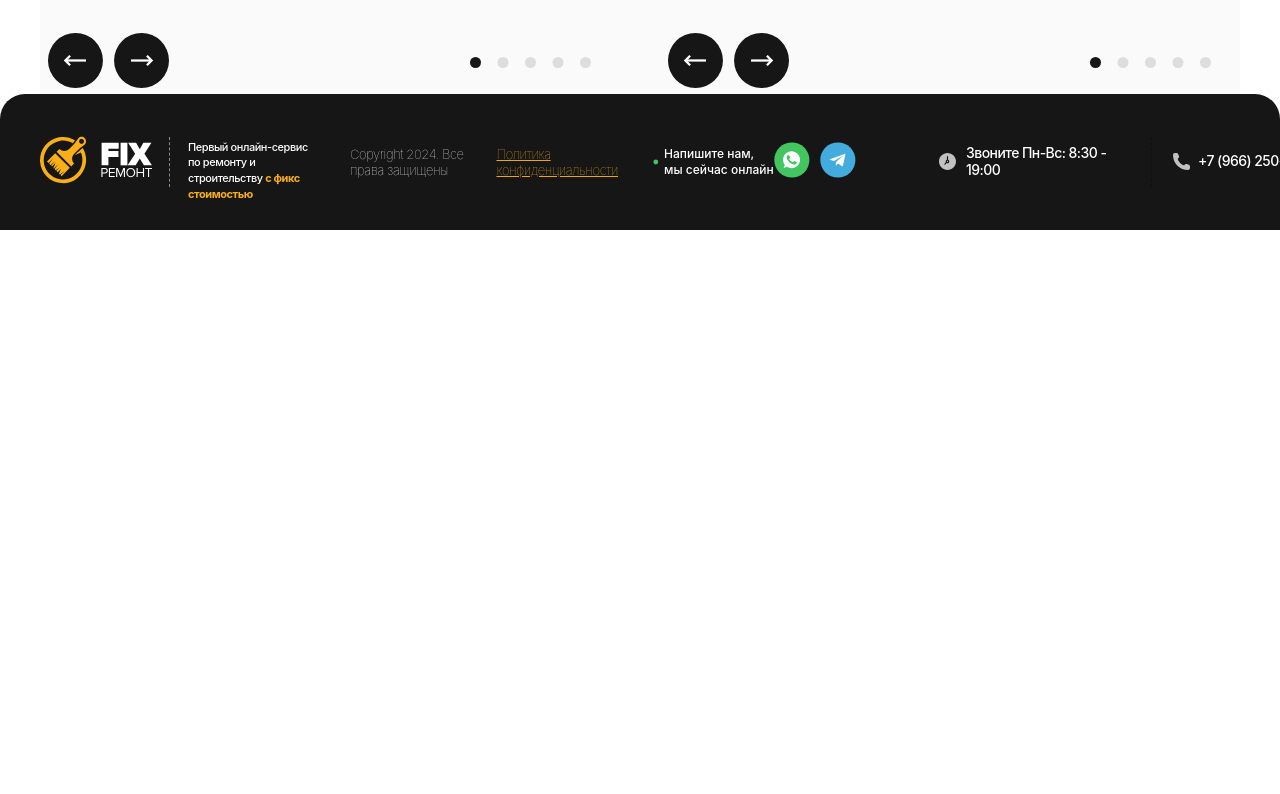
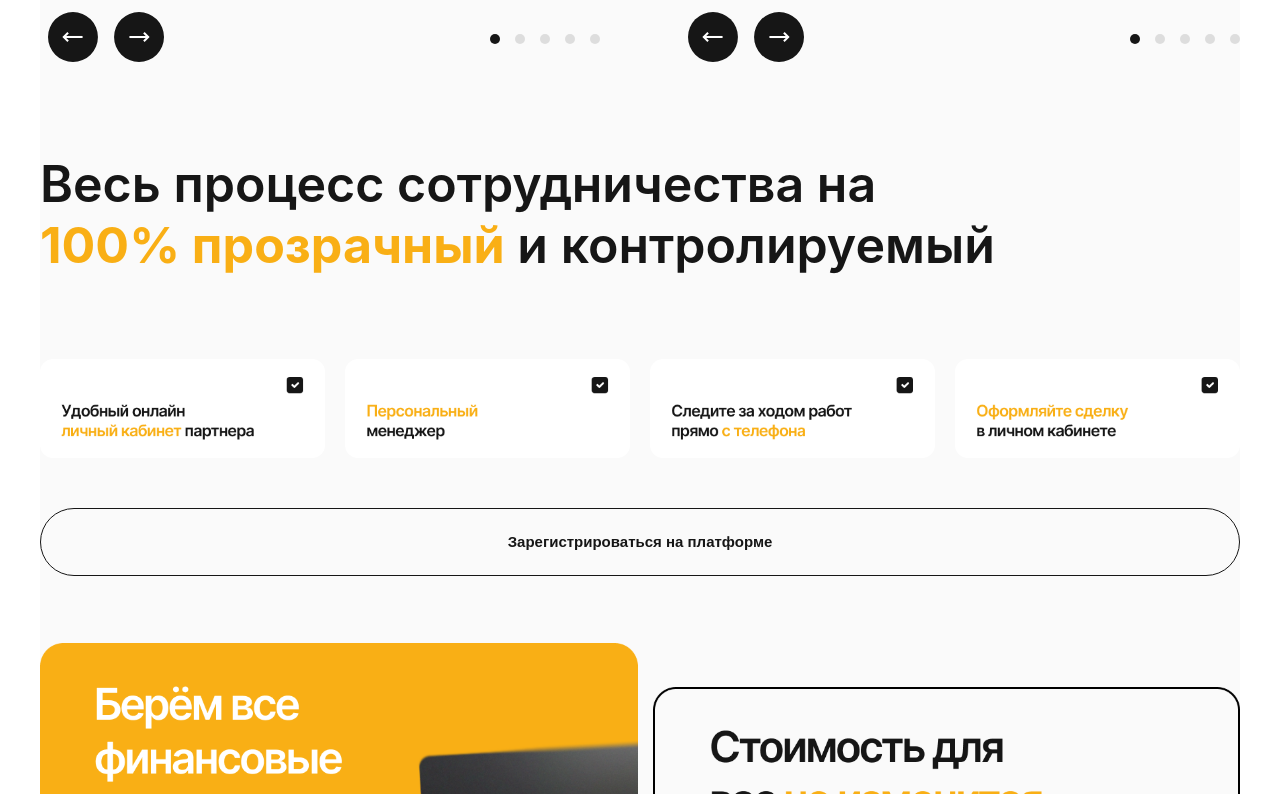
Before and after one commit to projacktor/FixR, a React (Vite) app: page /partnership in a window 1280 px wide. Shown: the part 3586-4380 px from the top of the page. Before the commit the page ends 3816 px from the top, so only its background shows below. Built offline with nearby package versions, Linux system fonts and the light colour scheme.

Commit message:
Add Transparency widget

```diff
--- a/src/components/widgets/Organization gallery/style.scss
+++ b/src/components/widgets/Organization gallery/style.scss
@@ -13,10 +13,10 @@
     display: flex;
     flex-direction: column;
     gap: 2rem;
-    width: 45%;
+    width: 50%;
 
     img {
-      width: 110%;
+      width: 100%;
     }
   }
 
--- /dev/null
+++ b/src/components/widgets/Transparency/Transperency.jsx
@@ -0,0 +1,21 @@
+import React from 'react';
+
+import "./style.scss";
+
+import CheckButton from "../../shared/buttons/CheckButton/CheckButton.jsx";
+
+import transparencyBullets from "../../../../public/assets/img/transparencyBullets.png"
+
+function Transparency() {
+    return (
+        <div className="transparency">
+            <h1>Весь процесс сотрудничества на <b>100% прозрачный</b> и контролируемый</h1>
+            <img alt="transparancy_bullets" src={transparencyBullets}/>
+            <div id="button_container">
+                <CheckButton text="Зарегистрироваться на платформе"/>
+            </div>
+        </div>
+    );
+}
+
+export default Transparency;
--- /dev/null
+++ b/src/components/widgets/Transparency/style.scss
@@ -0,0 +1,19 @@
+.transparency {
+  display: flex;
+  flex-direction: column;
+  align-items: flex-start;
+  gap: 50px;
+  width: 100%;
+
+  h1 {
+    width: 60rem;
+  }
+
+  img {
+    width: 100%
+  }
+
+  #button_container {
+    width: 100%;
+  }
+}
--- a/src/pages/Partnership/Partnership.jsx
+++ b/src/pages/Partnership/Partnership.jsx
@@ -10,6 +10,8 @@ import Planner from "../../components/widgets/Planner/Planner.jsx";
 import linkImg from "../../../public/assets/svg/linkImg.svg";
 import plannerImage from "../../../public/assets/img/plannerImage2.png";
 import OrganizationGallery from "../../components/widgets/Organization gallery/OrganizationGallery.jsx";
+import Transparency from "../../components/widgets/Transparency/Transperency.jsx";
+import Risk from "../../components/widgets/Risk/Risk.jsx";
 
 function Partnership() {
     return (
@@ -69,6 +71,10 @@ function Partnership() {
             />
 
             <OrganizationGallery/>
+
+            <Transparency/>
+
+            <Risk/>
         </main>
     );
 }
```
Also changed, not shown: public/assets/img/transparencyBullets.png (added).
